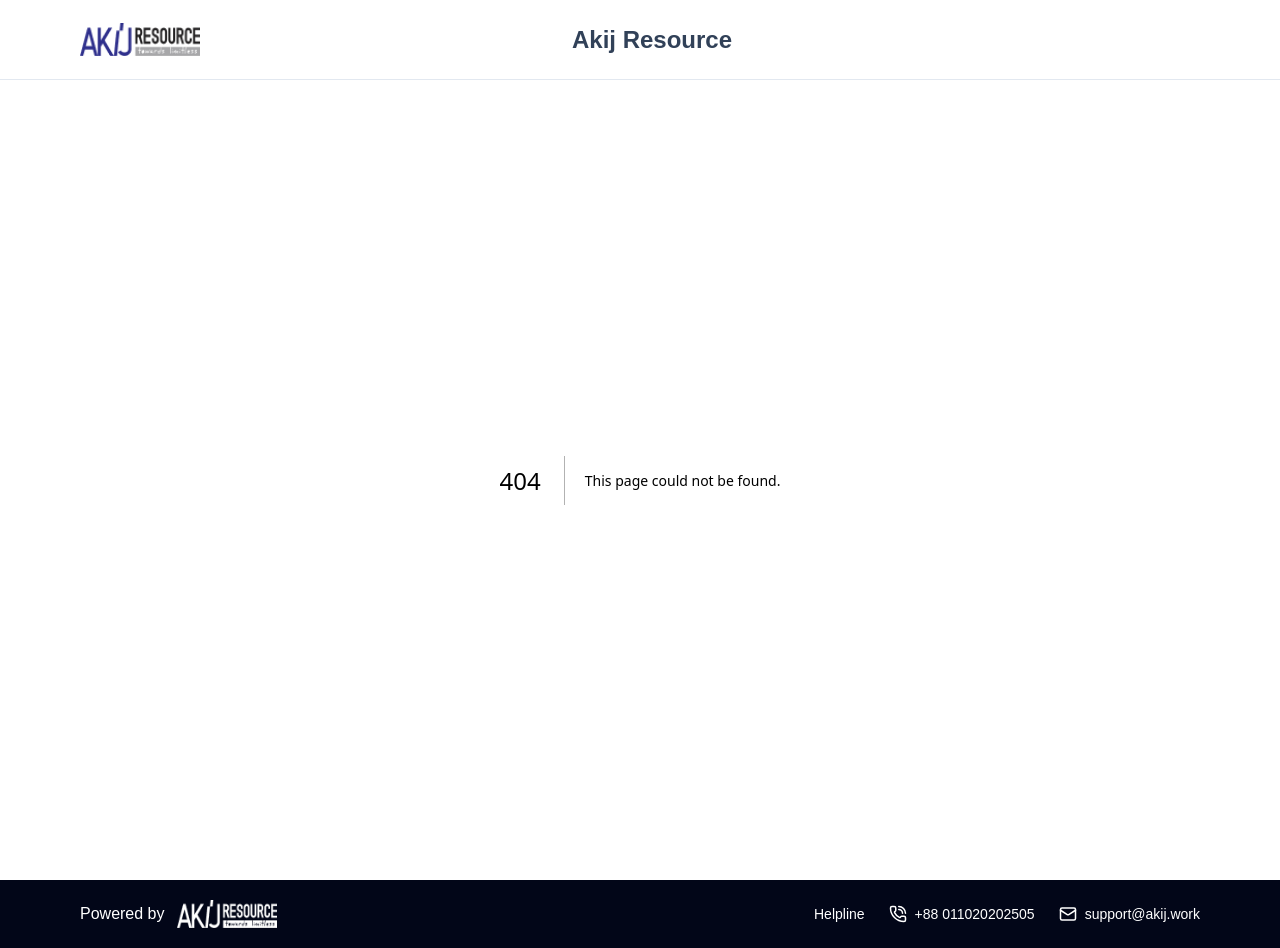
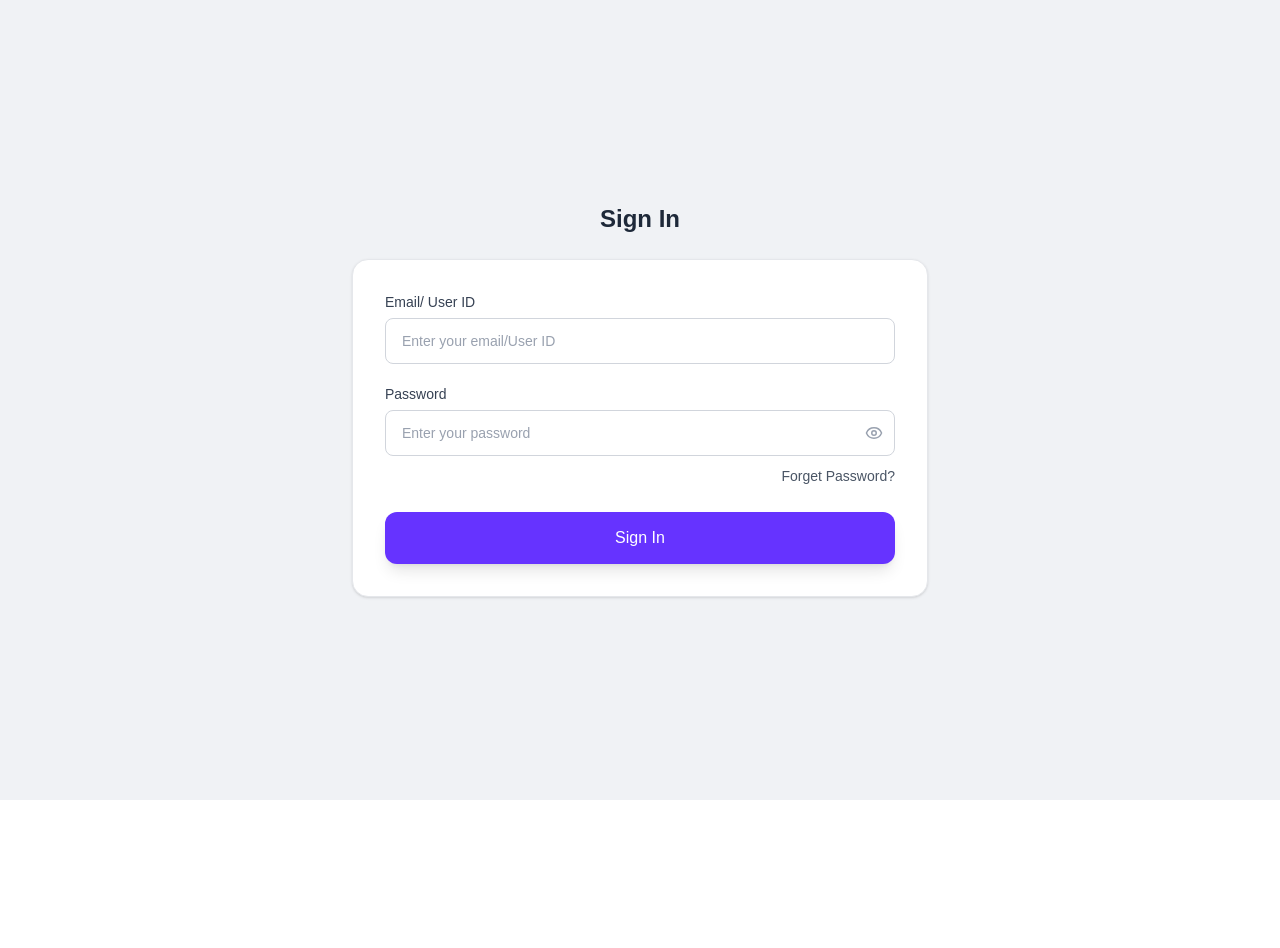
Before and after one commit to aurnabnil66/online-assessment-platform, a Next.js app: page /login in a window 1280 px wide. Before the commit this address had no page. After the commit the page ends 800 px from the top, so only its background shows below. Built offline with nearby package versions, Linux system fonts and the light colour scheme.

Commit message:
login page and middleware for route protection

```diff
--- /dev/null
+++ b/app/components/custom/CustomButton.tsx
@@ -0,0 +1,14 @@
+export default function CustomButton({
+  children,
+}: {
+  children: React.ReactNode;
+}) {
+  return (
+    <button
+      type="submit"
+      className="w-full rounded-xl bg-[#6633FF] py-3.5 text-base text-white shadow-lg transition hover:scale-[1.01] active:scale-[0.99]"
+    >
+      {children}
+    </button>
+  );
+}
--- /dev/null
+++ b/app/components/custom/CustomInput.tsx
@@ -0,0 +1,35 @@
+export default function CustomInput({
+  label,
+  type,
+  placeholder,
+  value,
+  onChange,
+  rightIcon,
+}: {
+  label: string;
+  type: string;
+  placeholder: string;
+  value: string;
+  onChange: (value: string) => void;
+  rightIcon?: React.ReactNode;
+}) {
+  return (
+    <div className="space-y-2">
+      <label className="text-sm font-medium text-slate-700">{label}</label>
+      <div className="relative">
+        <input
+          type={type}
+          value={value}
+          onChange={(e) => onChange(e.target.value)}
+          placeholder={placeholder}
+          className="w-full text-black rounded-xl border border-slate-300 bg-white px-4 py-3 text-sm outline-none transition focus:border-indigo-500 focus:ring-2 focus:ring-indigo-200"
+        />
+        {rightIcon && (
+          <div className="absolute right-4 top-1/2 -translate-y-1/2 text-slate-500">
+            {rightIcon}
+          </div>
+        )}
+      </div>
+    </div>
+  );
+}
--- a/app/layout.tsx
+++ b/app/layout.tsx
@@ -30,12 +30,8 @@ export default function RootLayout({
       lang="en"
       className={`${geistSans.variable} ${geistMono.variable} h-full antialiased`}
     >
-      <body className="min-h-full flex flex-col">
-        <ReduxProvider>
-          <Header />
-          {children}
-          <Footer />
-        </ReduxProvider>
+      <body>
+        <ReduxProvider>{children}</ReduxProvider>
       </body>
     </html>
   );
--- /dev/null
+++ b/app/login/page.tsx
@@ -0,0 +1,107 @@
+"use client";
+
+import React, { useState } from "react";
+import { Eye, EyeOff, Phone, Mail } from "lucide-react";
+import { useDispatch } from "react-redux";
+import { login } from "@/lib/slices/auth/auth.slice";
+import { MOCK_USERS } from "@/utils/mockData";
+import { useRouter } from "next/navigation";
+import CustomButton from "@/components/custom/CustomButton";
+
+export default function LoginPage() {
+  const dispatch = useDispatch();
+  const router = useRouter();
+  const [email, setEmail] = useState("");
+  const [password, setPassword] = useState("");
+  const [showPassword, setShowPassword] = useState(false);
+  const [error, setError] = useState("");
+
+  const handleSubmit = (e: React.FormEvent) => {
+    e.preventDefault();
+    const foundUser = MOCK_USERS[email as keyof typeof MOCK_USERS];
+    if (!foundUser || foundUser.password !== password) {
+      setError("Invalid email or password");
+      return;
+    }
+    dispatch(
+      login({
+        id: foundUser.id,
+        email,
+        role: foundUser.role as "EMPLOYER" | "CANDIDATE",
+        name: foundUser.name,
+      }),
+    );
+    setError("");
+    router.push("/dashboard");
+  };
+
+  return (
+    <div className="flex h-screen flex-col overflow-hidden bg-[#f0f2f5]">
+      <main className="flex flex-1 items-center justify-center">
+        <div className="w-full max-w-xl">
+          <h2 className="mb-6 text-center text-2xl font-bold text-gray-800">
+            Sign In
+          </h2>
+
+          <form
+            onSubmit={handleSubmit}
+            className="rounded-2xl border border-gray-200 bg-white px-8 py-8 shadow-sm"
+          >
+            {/* Email / User ID */}
+            <div className="mb-5">
+              <label className="mb-1.5 block text-sm font-medium text-gray-700">
+                Email/ User ID
+              </label>
+              <input
+                type="text"
+                placeholder="Enter your email/User ID"
+                value={email}
+                onChange={(e) => setEmail(e.target.value)}
+                className="w-full rounded-lg border border-gray-300 px-4 py-3 text-sm text-gray-800 placeholder-gray-400 outline-none transition focus:border-violet-500 focus:ring-1 focus:ring-violet-500"
+              />
+            </div>
+
+            {/* Password */}
+            <div className="mb-2">
+              <label className="mb-1.5 block text-sm font-medium text-gray-700">
+                Password
+              </label>
+              <div className="relative">
+                <input
+                  type={showPassword ? "text" : "password"}
+                  placeholder="Enter your password"
+                  value={password}
+                  onChange={(e) => setPassword(e.target.value)}
+                  className="w-full rounded-lg border border-gray-300 px-4 py-3 pr-11 text-sm text-gray-800 placeholder-gray-400 outline-none transition focus:border-violet-500 focus:ring-1 focus:ring-violet-500"
+                />
+                <button
+                  type="button"
+                  onClick={() => setShowPassword((p) => !p)}
+                  className="absolute inset-y-0 right-3 flex items-center text-gray-400 hover:text-gray-600"
+                >
+                  {showPassword ? <EyeOff size={18} /> : <Eye size={18} />}
+                </button>
+              </div>
+            </div>
+
+            {/* Error */}
+            {error && <p className="mb-2 text-sm text-red-500">{error}</p>}
+
+            {/* Forget password */}
+            <div className="mb-6 text-right">
+              <button
+                type="button"
+                className="text-sm text-gray-600 hover:text-violet-600 transition-colors"
+              >
+                Forget Password?
+              </button>
+            </div>
+
+            {/* Sign In button */}
+            <CustomButton>Sign In</CustomButton>
+          </form>
+        </div>
+      </main>
+    </div>
+  );
+}
--- a/app/middleware.ts
+++ /dev/null
@@ -1,19 +0,0 @@
-import { NextResponse } from "next/server";
-import type { NextRequest } from "next/server";
-
-export function middleware(request: NextRequest) {
-  // Get the pathname
-  const path = request.nextUrl.pathname;
-
-  // Define public paths
-  const isPublicPath = path === "/login" || path === "/";
-
-  // Get token from cookies (we can also check localStorage but it's client-side)
-  // For Redux Persist, we check client-side only
-
-  return NextResponse.next();
-}
-
-export const config = {
-  matcher: ["/((?!api|_next/static|_next/image|favicon.ico).*)"],
-};
--- /dev/null
+++ b/middleware.ts
@@ -0,0 +1,43 @@
+import { NextResponse } from "next/server";
+import type { NextRequest } from "next/server";
+
+export function middleware(request: NextRequest) {
+  // Get the pathname
+  const path = request.nextUrl.pathname;
+
+  // Define public paths (accessible without authentication)
+  const isPublicPath = path === "/login" || path === "/" || path === "/signup";
+
+  // Define protected paths (require authentication)
+  const isProtectedPath =
+    path.startsWith("/dashboard") ||
+    path.startsWith("/exam") ||
+    path === "/create-test";
+
+  // Check for auth token in cookies (more reliable for middleware)
+  // You can set this cookie when user logs in
+  const authToken = request.cookies.get("auth-token")?.value;
+
+  // Check for Redux Persist data in cookies (optional)
+  const persistRoot = request.cookies.get("persist:root")?.value;
+
+  // If trying to access protected route without authentication
+  if (isProtectedPath && !authToken) {
+    // Redirect to login page
+    const loginUrl = new URL("/login", request.url);
+    // Add a redirect parameter to send user back after login
+    loginUrl.searchParams.set("redirect", path);
+    return NextResponse.redirect(loginUrl);
+  }
+
+  // If authenticated user tries to access login page, redirect to dashboard
+  if (isPublicPath && authToken && path !== "/") {
+    return NextResponse.redirect(new URL("/dashboard", request.url));
+  }
+
+  return NextResponse.next();
+}
+
+export const config = {
+  matcher: ["/((?!api|_next/static|_next/image|favicon.ico).*)"],
+};
```
